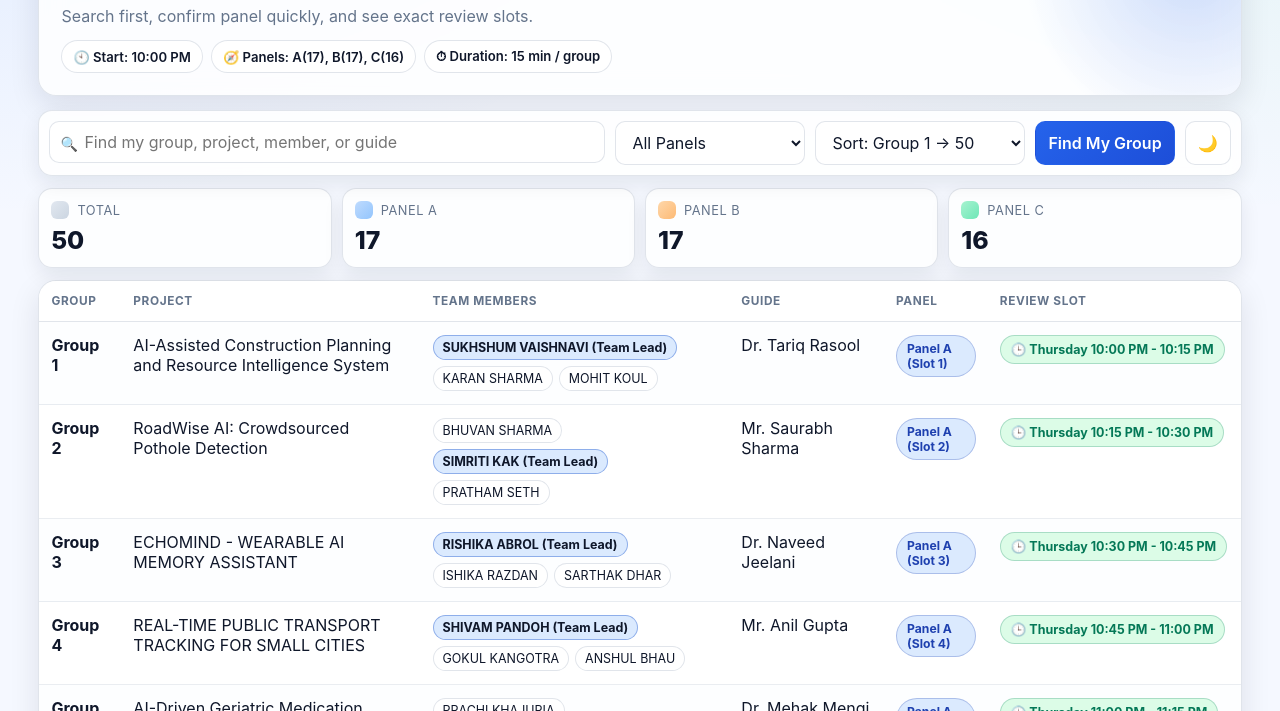
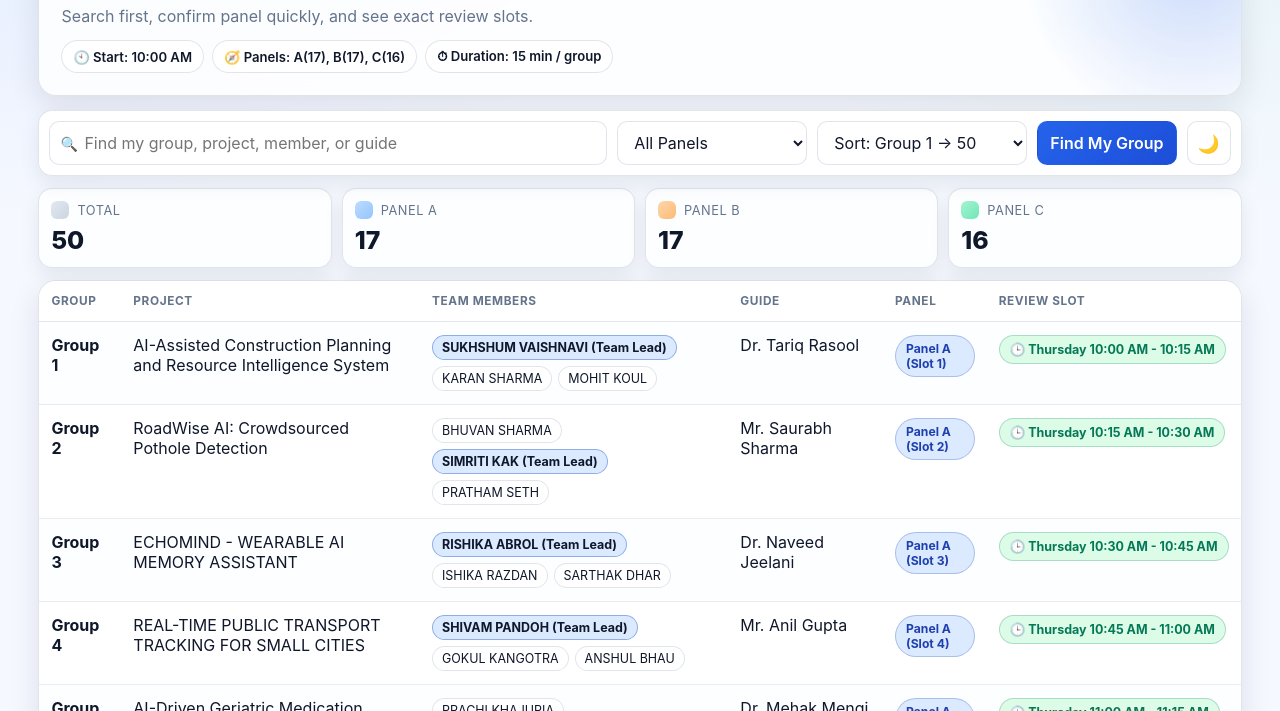
Before and after one commit to dev-summar/project-evaluation, a plain HTML site: page index.html in a window 1280 px wide. Shown: the part 89-800 px from the top of the page. Drawn offline with Linux system fonts and the light colour scheme.

Commit message:
Initial commit

```diff
--- a/clean-dashboard.html
+++ b/index.html
@@ -99,9 +99,10 @@
       position: sticky; top: 10px; z-index: 10;
       margin-bottom: 12px; padding: 10px;
       display: grid; grid-template-columns: 1fr 190px 210px auto auto; gap: 10px;
-      background: color-mix(in srgb, var(--surface-solid) 88%, transparent);
+      background: color-mix(in srgb, var(--surface-solid) 96%, transparent);
       border: 1px solid var(--line); border-radius: var(--radius-md);
       box-shadow: var(--shadow-soft); backdrop-filter: blur(8px);
+      align-items: center;
     }
 
     .search-wrap { position: relative; }
@@ -117,6 +118,7 @@
       padding: 10px 12px;
       font: inherit;
       transition: all .2s ease;
+      min-height: 44px;
     }
     input { width: 100%; padding-left: 34px; }
     input:focus, select:focus {
@@ -213,6 +215,15 @@
     @media (max-width: 1024px) {
       .controls { grid-template-columns: 1fr 180px 180px auto auto; }
     }
+    .theme-btn {
+      width: 44px;
+      padding: 0;
+      display: inline-flex;
+      align-items: center;
+      justify-content: center;
+      font-size: 1.1rem;
+    }
+
     @media (max-width: 768px) {
       .container { width: min(96vw, 1240px); margin-top: 14px; }
       .controls {
@@ -220,7 +231,8 @@
         grid-template-columns: 1fr 1fr;
       }
       .controls .search-wrap { grid-column: 1 / -1; }
-      .controls .find-btn, .controls .theme-btn { grid-column: span 1; }
+      .controls .find-btn { grid-column: 1 / 2; width: 100%; }
+      .controls .theme-btn { grid-column: 2 / 3; justify-self: end; }
       .stats { grid-template-columns: repeat(2, minmax(0, 1fr)); }
       .table-wrap { display: none; }
       .mobile-list { display: grid; }
@@ -233,7 +245,7 @@
       <h1 class="title">Student Project Groups & Review Schedule</h1>
       <p class="subtitle">Search first, confirm panel quickly, and see exact review slots.</p>
       <div class="hero-meta">
-        <span class="meta-pill">🕙 Start: 10:00 PM</span>
+        <span class="meta-pill">🕙 Start: 10:00 AM</span>
         <span class="meta-pill">🧭 Panels: A(17), B(17), C(16)</span>
         <span class="meta-pill">⏱ Duration: 15 min / group</span>
       </div>
@@ -299,7 +311,7 @@
     const findMineBtn = document.getElementById("findMine");
     const themeToggle = document.getElementById("themeToggle");
 
-    const start = new Date(2026, 3, 2, 22, 0, 0);
+    const start = new Date(2026, 3, 2, 10, 0, 0);
     const sortedByGroup = [...raw].sort((a, b) => Number(a.groupNumber) - Number(b.groupNumber));
     const addMins = (d, m) => new Date(d.getTime() + m * 60000);
     const formatTime = (d) => {
```
